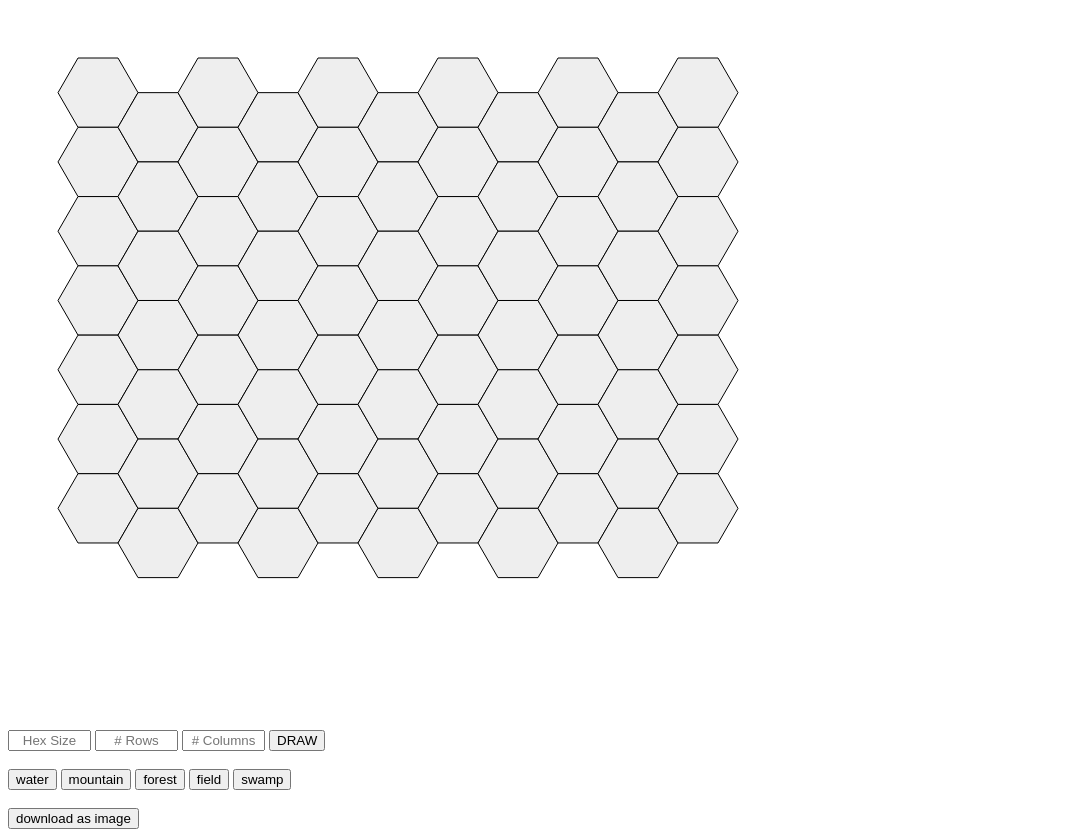
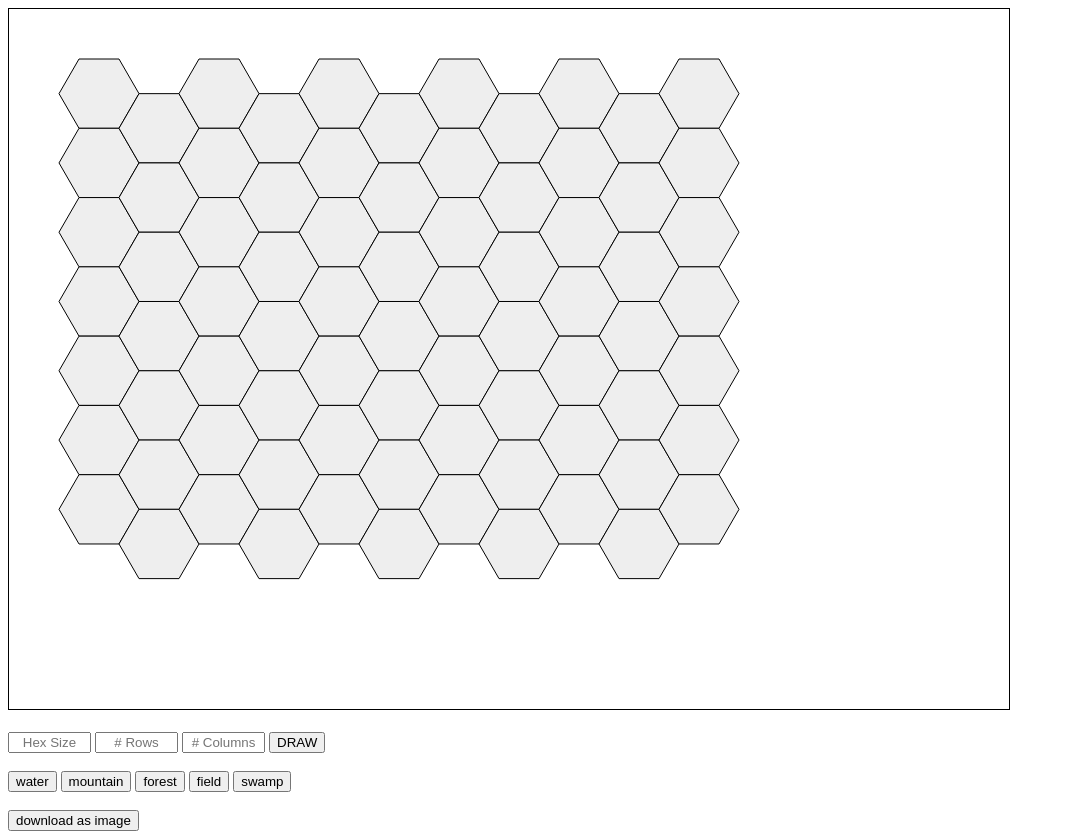
Before and after one commit to didymusbenson/Hex-Mapping-Tool, a plain HTML site: page index.html in a window 1280 px wide. Shown: the whole page, without its empty margins (0-1065 px from the left). Drawn offline with Linux system fonts and the light colour scheme.

Commit message:
made a canvas border

```diff
--- a/index.html
+++ b/index.html
@@ -9,6 +9,7 @@
             width: 75px;
             text-align: center;
         }
+        #HexCanvas{border:1px solid black;}
 
     </style>
 </head>
```
